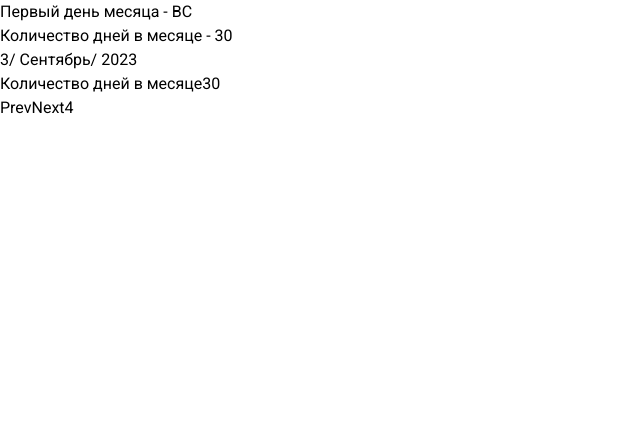
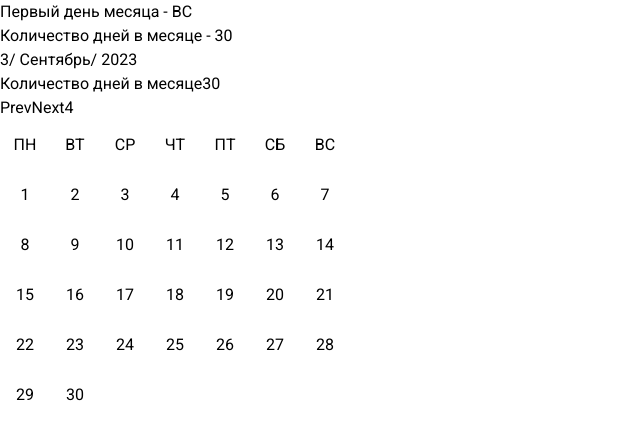
Before and after one commit to eugenluchianov97/todo-list, a React (Create React App) app: page / in a window 1280 px wide. Shown: the top 438 px of the page, without its empty margins (0-640 px from the left). Built offline with nearby package versions, Linux system fonts and the light colour scheme.

Commit message:
03.09.2023 22:17

```diff
--- a/src/App.tsx
+++ b/src/App.tsx
@@ -7,14 +7,14 @@ import Calendar from "./components/Calendar/Component"
 function App() {
 
     const weekDays:any = {
-
+        0:"ВС",
         1:"ПН",
         2:"ВТ",
         3:"СР",
         4:"ЧТ",
         5:"ПТ",
         6:"СБ",
-        0:"ВС",
+
     }
     const today = new Date();
     const [currentMonth, setCurrentMonth] = useState(today.getMonth())
@@ -45,7 +45,32 @@ function App() {
 
     const lastDayOfPrevMonth = new Date(currentYear, currentMonth, 0).getDay(); //трицательные значения берут прошлый месяц
     const firstDayOfThisMonth = new Date(currentYear, currentMonth, 1).getDay(); //трицательные значения берут прошлый месяц
-    const firstDayOfNextMonth = new Date(currentYear, currentMonth+1, 1).getDay();
+    const lastDayOfThisMonth = new Date(currentYear, currentMonth, getDaysInMonth(currentYear, currentMonth)).getDay(); //трицательные значения берут прошлый месяц
+    const firstDayOfNextMonth = new Date(currentYear, currentMonth, getDaysInMonth(currentYear, currentMonth) + 1).getDay();
+
+    console.log('lastDayOfPrevMonth = ', lastDayOfPrevMonth)
+    console.log('firstDayOfThisMonth = ', firstDayOfThisMonth)
+    //console.log('firstDayOfNextMonth = ', firstDayOfNextMonth)
+
+    const render = () => {
+
+        let daysInMonth = getDaysInMonth(currentYear, currentMonth);
+
+        let obj = [];
+        for(let i = 1;i <= daysInMonth;i++ ){
+            obj.push({
+                dayOfWeek:new Date(currentYear, currentMonth, i).getDay(),
+                day:i
+            })
+        }
+
+        return obj;
+    }
+
+
+    console.log('render = ',render())
+
+    //если текущий  первый день это среда
 
     const nextMonth = () => {
         if(currentMonth + 1 > 11){
@@ -84,7 +109,7 @@ function App() {
         console.log(firstDayOfNextMonth + '-------------------')
         let getLastDays:any = [];
         //если первый день недели это пн (1) , то нам не нужны следующие дни
-        if(firstDayOfNextMonth > 1 || firstDayOfNextMonth === 0 ){
+        if(firstDayOfNextMonth === 1 ){
             for(let i = 1;i<=firstDayOfNextMonth;i++){
                 getLastDays.push(weekDays[i])
             }
@@ -95,13 +120,12 @@ function App() {
 
     console.log(getLastDays(lastDayOfPrevMonth))
     console.log(getNextDays(firstDayOfNextMonth))
-    ;
+
 
     return (
     <div>
         Первый день месяца - {weekDays[firstDayOfNextMonth]}<br/>
         Количество дней в месяце - {getDaysInMonth(currentYear,currentMonth)}<br/>
-        {/*{currentDay} {month[currentMonth]} {currentYear}*/}
         {currentDay}/ {month[currentMonth]}/ {currentYear}
 
         <br/>Количество дней в месяце
@@ -113,7 +137,20 @@ function App() {
         <button onClick={nextMonth}>Next</button>
 
         {lastDayOfPrevMonth}
-
+        <div className="container">
+            <div className="day">ПН</div>
+            <div className="day">ВТ</div>
+            <div className="day">СР</div>
+            <div className="day">ЧТ</div>
+            <div className="day">ПТ</div>
+            <div className="day">СБ</div>
+            <div className="day">ВС</div>
+            {render().map((day,idx) => {
+                return (
+                    <div className="day" key={idx}>{day.day}</div>
+                )
+            })}
+        </div>
 
 
     </div>
--- a/src/index.css
+++ b/src/index.css
@@ -8,3 +8,18 @@
 * {
     font-family: 'Roboto', sans-serif;
 }
+
+
+.container {
+    display: flex;
+    flex-wrap:wrap;
+    width:350px
+}
+.day {
+    width:50px;
+    height: 50px;
+    display: flex;
+    align-items: center;
+    justify-content: center;
+
+}
```
Also changed, not shown: src/components/Calendar/style.css (line endings or trailing spaces).
